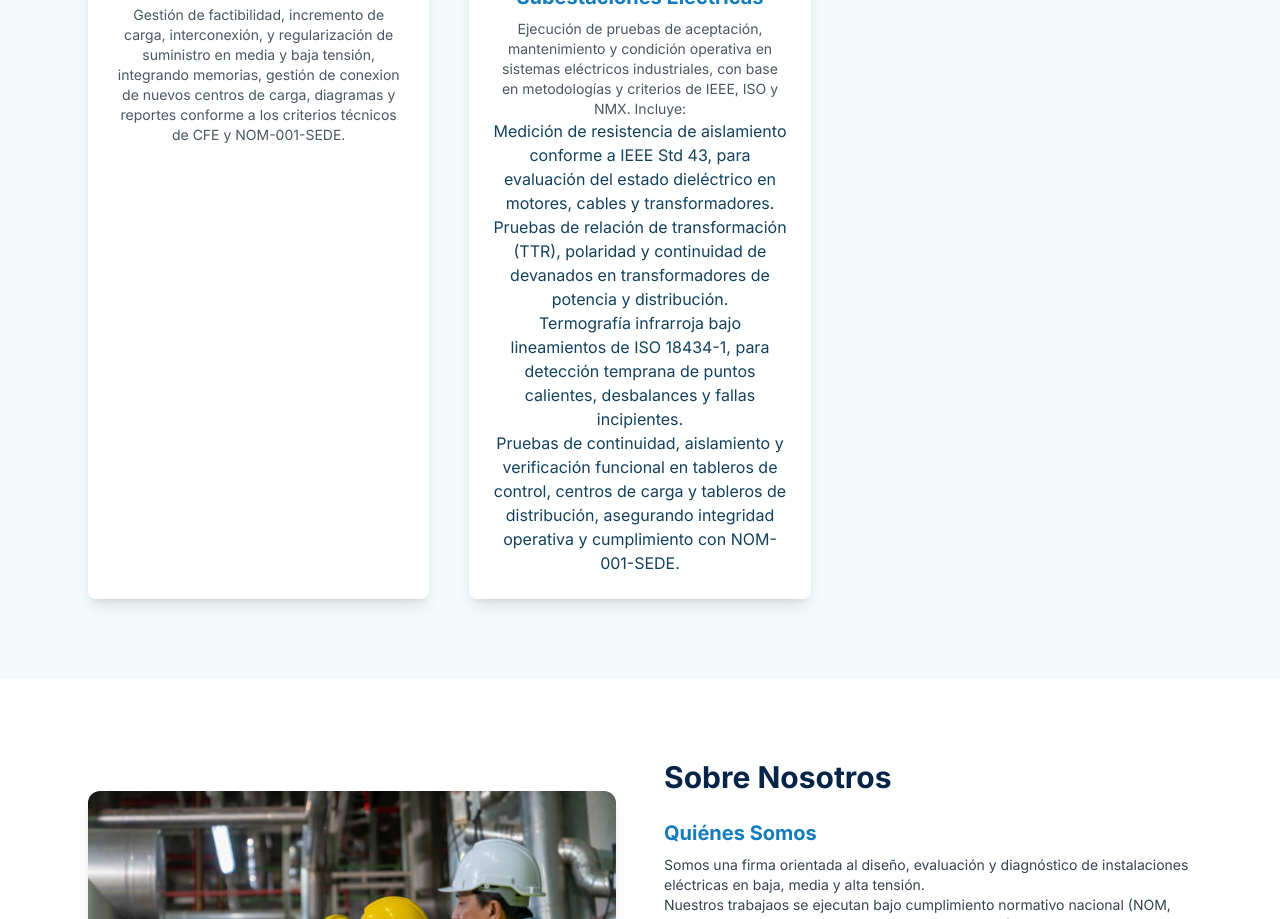
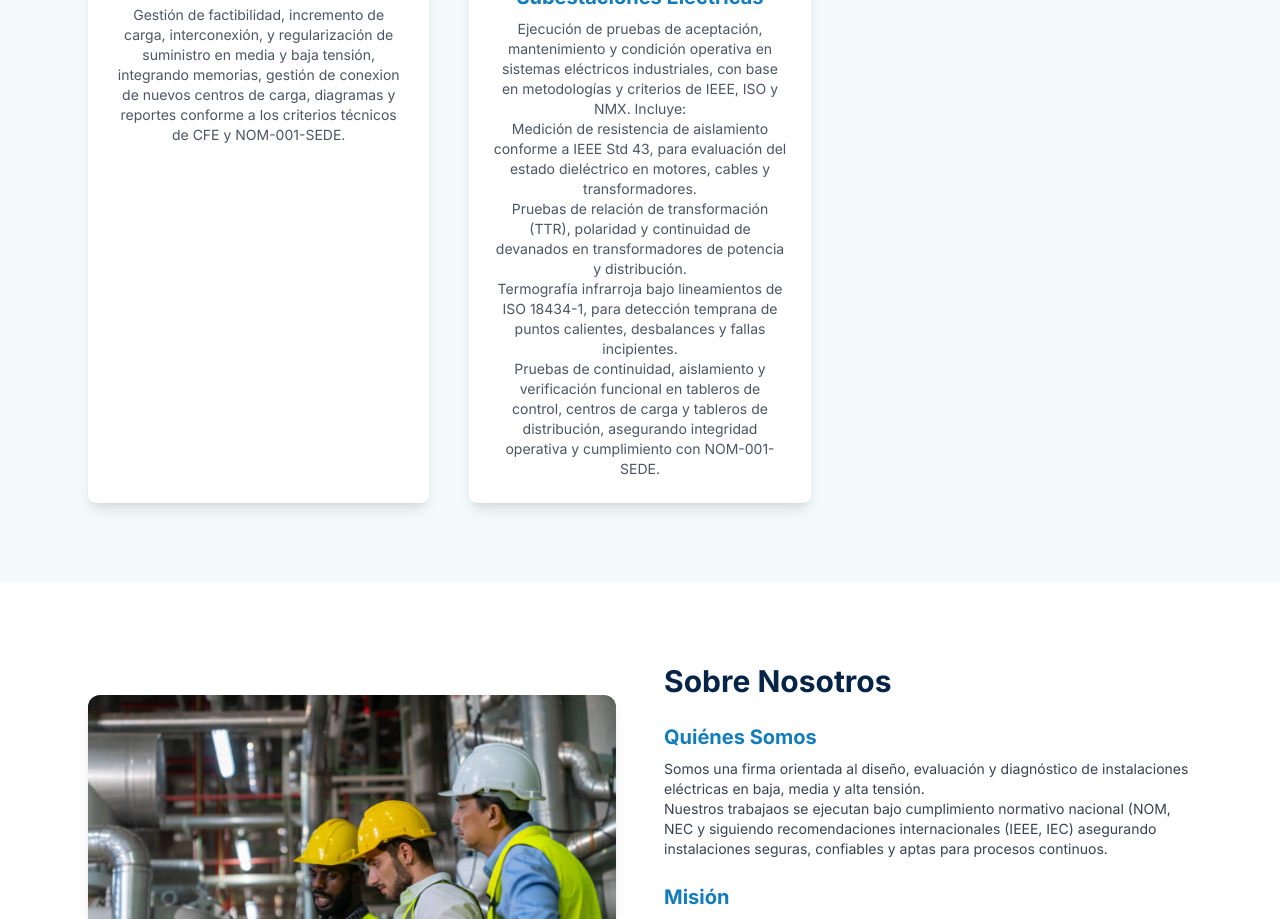
Before and after one commit to LOscarPD/AGE-Consultoria-Electrica, a plain HTML site: page index.html in a window 1280 px wide. Shown: the part 1820-2739 px from the top of the page. Drawn offline with nearby package versions, Linux system fonts and the light colour scheme.

Commit message:
Prueba de rama

```diff
--- a/index.html
+++ b/index.html
@@ -117,7 +117,7 @@
                     <h3 class="text-xl font-semibold mb-2 text-secondary">Mantenimiento a Subestaciones Eléctricas</h3>
                     <p class="text-gray-600 text-sm">
                         Ejecución de pruebas de aceptación, mantenimiento y condición operativa en sistemas eléctricos industriales, con base en metodologías y criterios de IEEE, ISO y NMX. Incluye:
-                        <ul>
+                        <ul class="text-gray-600 text-sm">
                             <li>Medición de resistencia de aislamiento conforme a IEEE Std 43, para evaluación del estado dieléctrico en motores, cables y transformadores.</li>
                             <li>Pruebas de relación de transformación (TTR), polaridad y continuidad de devanados en transformadores de potencia y distribución.</li>
                             <li>Termografía infrarroja bajo lineamientos de ISO 18434-1, para detección temprana de puntos calientes, desbalances y fallas incipientes.</li>
```
